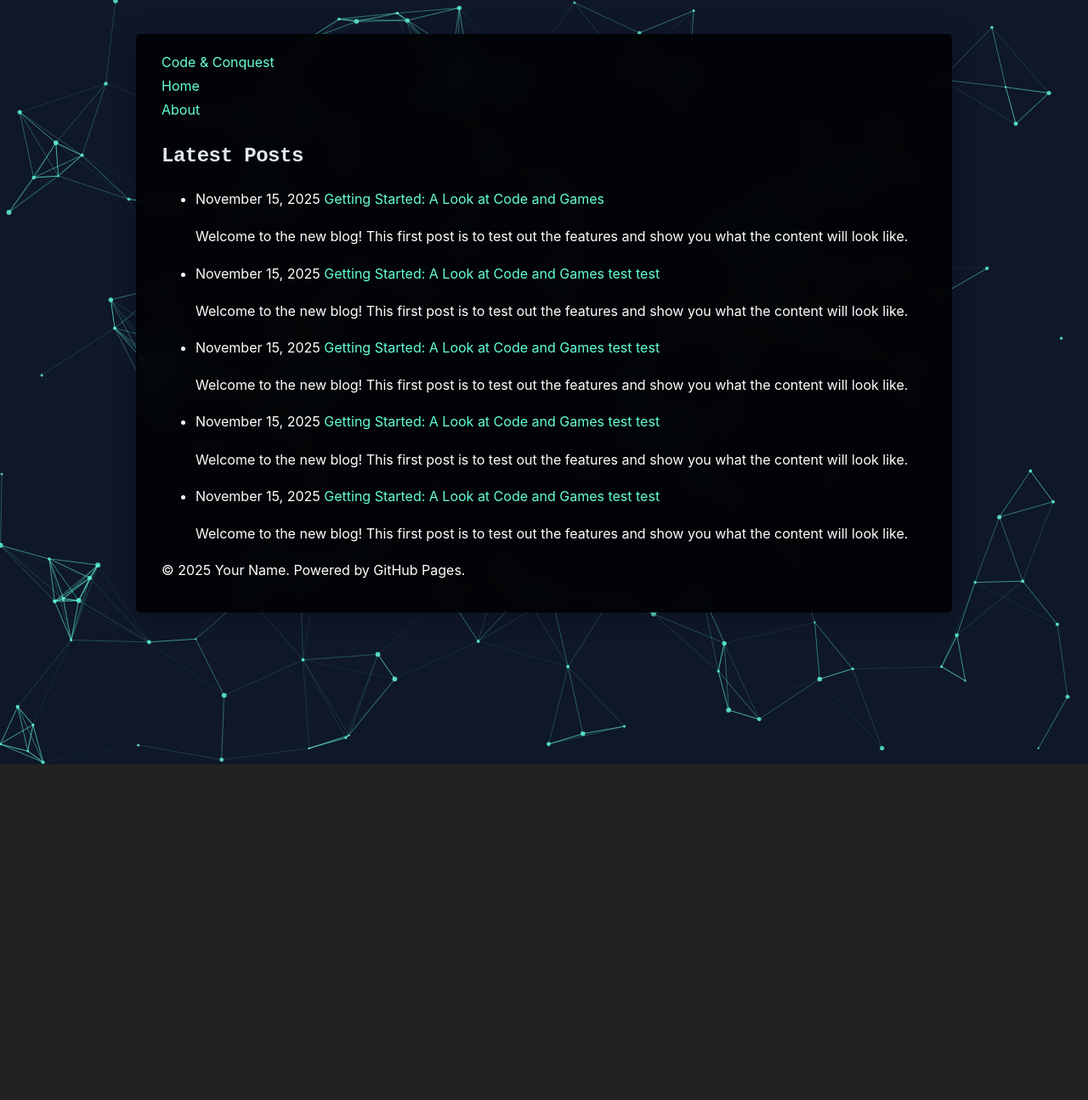
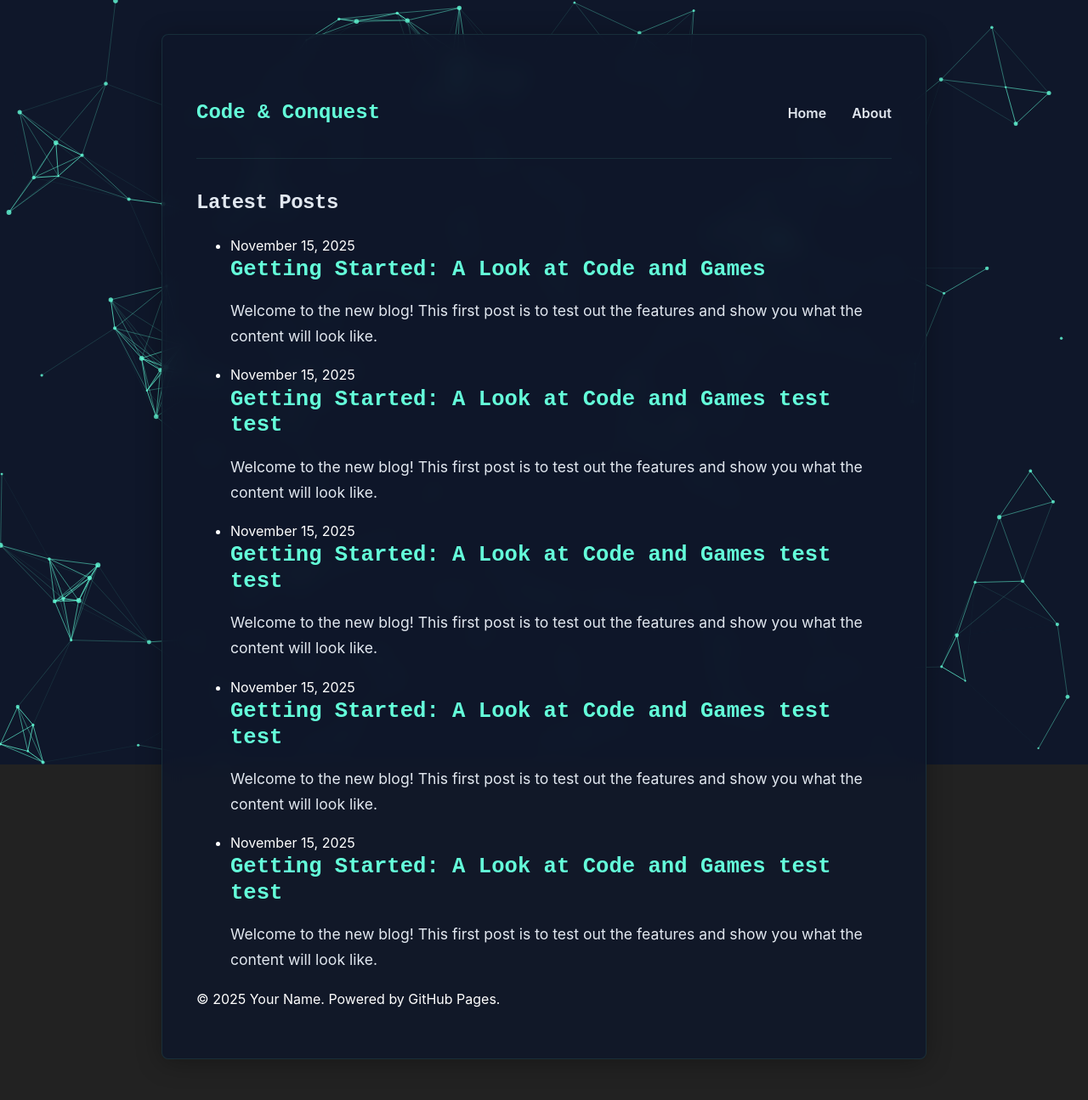
Before and after one commit to RobPiwowarek/RobPiwowarek.github.io, a Jekyll site: the page built from index.md, in a window 1280 px wide. Shown: the whole page at 85% size. Built offline with Jekyll 4.4.1, drawn with Linux system fonts in a browser that asks for light colours; before the commit the page ends 900 px from its top, so only the background shows below that.

Commit message:
css changes

```diff
--- a/assets/css/style.css
+++ b/assets/css/style.css
@@ -1,63 +1,62 @@
+/* =========================================
+   1. VARIABLES & THEME SETUP
+   ========================================= */
 :root {
     /* PALETTE */
     --bg-deep: #0f172a;         /* Matches your canvas background */
-    --text-main: #e2e8f0;       /* Off-white, easier on eyes than pure white */
+    --text-main: #e2e8f0;       /* Off-white */
     --text-muted: #94a3b8;      /* Grey for dates/metadata */
-    --accent-cyan: #64ffda;     /* Matches your particles */
-    --accent-purple: #bd93f9;   /* Matches your math equations */
+    --accent-cyan: #64ffda;     /* Primary Action Color */
+    --accent-purple: #bd93f9;   /* Secondary/Hover Color */
 
-    /* GLASSMORPHISM (The key to readability) */
-    --glass-bg: rgba(15, 23, 42, 0.85); /* Dark, semi-transparent */
-    --glass-border: 1px solid rgba(100, 255, 218, 0.1);
+    /* BORDERS & GLASS */
+    --border-color: rgba(100, 255, 218, 0.1);
+    --glass-bg: rgba(15, 23, 42, 0.85);
     --glass-blur: blur(12px);
 
     /* SPACING */
     --radius-sm: 4px;
     --radius-lg: 8px;
+    --container-width: 900px;
 }
 
-/* 1. TYPOGRAPHY
-   Use a Sans-Serif for reading, Monospace for headers/code
-*/
+/* =========================================
+   2. GLOBAL RESET & TYPOGRAPHY
+   ========================================= */
 @import url('https://fonts.googleapis.com/css2?family=Inter:wght@400;600&family=JetBrains+Mono:wght@400;700&display=swap');
 
+* {
+    box-sizing: border-box;
+}
+
 body {
-    font-family: 'Inter', sans-serif; /* Clean reading font */
+    margin: 0;
+    padding: 0;
+    font-family: 'Inter', sans-serif;
     color: var(--text-main);
     line-height: 1.7;
+    /* CRITICAL: Transparent so we see the JS canvas behind it */
+    background: transparent;
 }
 
+/* Headers */
 h1, h2, h3, h4, h5, h6 {
-    font-family: 'JetBrains Mono', monospace; /* Code-like headers */
+    font-family: 'JetBrains Mono', monospace;
     color: var(--text-main);
+    margin-top: 2rem;
     margin-bottom: 1rem;
     letter-spacing: -0.5px;
 }
 
 h1 {
     color: var(--accent-cyan);
-    text-shadow: 0 0 20px rgba(100, 255, 218, 0.2); /* Slight neon glow */
+    text-shadow: 0 0 20px rgba(100, 255, 218, 0.2);
 }
 
-/* 2. THE "POST" CONTAINER
-   This creates the frosted glass effect over the animation
-*/
-article, .post-card, .container {
-    background: var(--glass-bg);
-    backdrop-filter: var(--glass-blur); /* Blurs the dots behind the text */
-    -webkit-backdrop-filter: var(--glass-blur); /* Safari support */
-    border: var(--glass-border);
-    border-radius: var(--radius-lg);
-    padding: 2rem;
-    margin-bottom: 2rem;
-    box-shadow: 0 4px 30px rgba(0, 0, 0, 0.3); /* Depth */
-}
-
-/* 3. LINKS & INTERACTIONS */
+/* Links */
 a {
     color: var(--accent-cyan);
     text-decoration: none;
-    position: relative;
     transition: color 0.2s;
 }
 
@@ -65,29 +64,150 @@ a:hover {
     color: var(--accent-purple);
 }
 
-/* A cool "terminal" underline effect for links */
-a::after {
+/* =========================================
+   3. HEADER & NAVIGATION (FIXED)
+   ========================================= */
+.site-header {
+    display: flex;
+    justify-content: space-between; /* Pushes Title Left, Nav Right */
+    align-items: center;
+    max-width: var(--container-width);
+    margin: 0 auto; /* Centers the header strip */
+    padding: 2rem 0;
+    border-bottom: 1px solid var(--border-color);
+    position: relative;
+    z-index: 10;
+}
+
+.site-title, header h1 {
+    font-family: 'JetBrains Mono', monospace;
+    font-size: 1.5rem;
+    font-weight: 700;
+    margin: 0;
+}
+
+/* Navigation Links Container */
+.site-nav .trigger, nav {
+    display: flex;
+    gap: 30px; /* Space between Home / About */
+}
+
+.site-nav .page-link, nav a {
+    font-family: 'Inter', sans-serif;
+    font-weight: 600;
+    font-size: 1rem;
+    color: var(--text-main);
+    position: relative;
+}
+
+/* The "Underline" hover effect */
+.site-nav .page-link::after, nav a::after {
     content: '';
     display: block;
     width: 0;
-    height: 1px;
+    height: 2px;
     background: var(--accent-purple);
     transition: width 0.3s;
+    position: absolute;
+    bottom: -5px;
+    left: 0;
 }
 
-a:hover::after {
+.site-nav .page-link:hover::after, nav a:hover::after {
     width: 100%;
 }
 
-/* 4. CODE BLOCKS (Crucial for your site) */
+/* =========================================
+   4. MAIN CONTAINER & CARDS
+   ========================================= */
+.main-wrapper {
+    position: relative;
+    width: 100%;
+    max-width: 1400px;
+    margin: 40px auto;
+}
+
+/* The central column where text lives */
+.container, article, .post-content {
+    position: relative;
+    z-index: 5;
+    background: var(--glass-bg);
+    backdrop-filter: var(--glass-blur);
+    -webkit-backdrop-filter: var(--glass-blur);
+    border: 1px solid var(--border-color);
+    padding: 2.5rem;
+    border-radius: var(--radius-lg);
+    max-width: var(--container-width);
+    margin: 0 auto 3rem auto; /* Centers it */
+    box-shadow: 0 4px 30px rgba(0, 0, 0, 0.3);
+}
+
+/* =========================================
+   5. POST LIST STYLING (FIXED)
+   ========================================= */
+ul.post-list, .home ul {
+    list-style: none;
+    padding: 0;
+    margin: 0;
+}
+
+ul.post-list > li, .home ul > li {
+    margin-bottom: 3rem;
+    padding-bottom: 2rem;
+    border-bottom: 1px solid rgba(255, 255, 255, 0.05);
+}
+
+/* 1. Date: Small & Muted */
+.post-meta, li span.post-meta {
+    display: block;
+    font-family: 'Inter', sans-serif;
+    font-size: 0.85rem;
+    color: var(--text-muted);
+    text-transform: uppercase;
+    letter-spacing: 1px;
+    margin-bottom: 0.5rem;
+}
+
+/* 2. Title: Big & Cyan */
+.post-link, li h3 a, li a.post-link {
+    display: block;
+    font-family: 'JetBrains Mono', monospace;
+    font-size: 1.6rem;
+    font-weight: 700;
+    color: var(--accent-cyan);
+    line-height: 1.2;
+    margin-bottom: 1rem;
+}
+
+.post-link:hover, li h3 a:hover {
+    text-decoration: underline;
+    text-decoration-color: var(--accent-purple);
+}
+
+/* 3. Excerpt Text */
+.post-content, li p {
+    font-size: 1.1rem;
+    color: var(--text-main);
+    margin-top: 0.5rem;
+    /* Remove glass styling from inner paragraphs to avoid double-glass effect */
+    background: none;
+    border: none;
+    box-shadow: none;
+    backdrop-filter: none;
+    padding: 0;
+}
+
+/* =========================================
+   6. CODE & BUTTONS
+   ========================================= */
 pre, code {
     font-family: 'JetBrains Mono', monospace;
     font-size: 0.9rem;
 }
 
-/* Inline code (like `this`) */
+/* Inline code */
 p code {
-    background: rgba(189, 147, 249, 0.15); /* Low opacity purple */
+    background: rgba(189, 147, 249, 0.15);
     color: var(--accent-purple);
     padding: 2px 6px;
     border-radius: var(--radius-sm);
@@ -95,14 +215,14 @@ p code {
 
 /* Code Blocks */
 pre {
-    background: #020617; /* Darker than the card */
+    background: #020617;
     border: 1px solid rgba(255, 255, 255, 0.1);
     padding: 1.5rem;
     border-radius: var(--radius-sm);
     overflow-x: auto;
+    margin: 1.5rem 0;
 }
 
-/* 5. BUTTONS */
 button, .btn {
     background: transparent;
     color: var(--accent-cyan);
@@ -119,149 +239,80 @@ button, .btn {
 
 button:hover, .btn:hover {
     background: rgba(100, 255, 218, 0.1);
-    box-shadow: 0 0 15px rgba(100, 255, 218, 0.4); /* Glow effect */
+    box-shadow: 0 0 15px rgba(100, 255, 218, 0.4);
     transform: translateY(-2px);
 }
 
-/* 6. SCROLLBAR (Webkit only)
-   Makes the scrollbar fit the theme instead of the ugly default grey
-*/
-::-webkit-scrollbar {
-    width: 10px;
-}
-::-webkit-scrollbar-track {
-    background: var(--bg-deep);
-}
-::-webkit-scrollbar-thumb {
-    background: #334155;
-    border-radius: 5px;
-}
-::-webkit-scrollbar-thumb:hover {
-    background: var(--accent-cyan);
-}
-
-/* --- Responsive Design --- */
-@media (max-width: 600px) {
-    .site-header {
-        flex-direction: column;
-        align-items: flex-start;
-    }
-    .site-nav {
-        margin-top: 10px;
-    }
-    .site-nav a {
-        margin-left: 0;
-        margin-right: 15px;
-    }
-
-}
-
-/* --- NEW: Asymmetric Matrix Boxes --- */
-
-/* --- NEW: Main Wrapper --- */
-.main-wrapper {
-    position: relative;
-    width: 100%;
-    max-width: 1400px; /* NEW: Wider to accommodate more boxes */
-    margin: 40px auto;
-}
-
-/* 1. Main style for all boxes */
+/* =========================================
+   7. DECORATIVE MATRIX BOXES
+   ========================================= */
 .matrix-box {
-    position: absolute; /* <-- CHANGED */
+    position: absolute;
     z-index: 1;
     background-color: #000;
     border: 1px solid var(--border-color);
     overflow: hidden;
 }
 
-/* 2. Style for the canvas inside any box */
 .matrix-box canvas {
     width: 100%;
     height: 100%;
 }
 
-/* 3. Your main content container */
-.container {
-    position: relative;
-    z-index: 2;
-    background-color: rgba(0, 0, 0, 0.85);
-    border: 1px solid var(--border-color);
-    padding: 20px 30px;
-    border-radius: 5px;
-    max-width: 900px; /* NEW: Slightly wider than before, but smaller than wrapper */
-    margin: 0 auto;
+/* Left Cluster */
+#matrix-box-1 { top: 50px; left: -80px; width: 240px; height: 240px; margin-right: 100px; }
+#matrix-box-2 { top: 320px; left: -320px; width: 400px; height: 360px; margin-right: 140px; }
+#matrix-box-3 { top: 710px; left: -100px; width: 240px; height: 240px; margin-right: 120px; }
+
+/* Right Cluster */
+#matrix-box-4 { top: 50px; right: -80px; width: 240px; height: 240px; margin-left: 100px; }
+#matrix-box-5 { top: 320px; right: -320px; width: 400px; height: 360px; margin-left: 140px; }
+#matrix-box-6 { top: 710px; right: -100px; width: 240px; height: 240px; margin-left: 120px; }
+
+/* Main Background Canvas (Fixed) */
+canvas {
+    /* This targets the JS particle canvas if it doesn't have an ID */
+    display: block;
 }
-
-/*
- * --- CLUSTERED MATRIX BOXES (NEW LAYOUT) ---
- * Tweak these values to get the exact look you want.
- * Note the 'margin-right' and 'margin-left' for separation.
- */
-
-/* --- LEFT CLUSTER --- */
-#matrix-box-1 {
-    top: 50px;
-    left: -80px;
-    width: 240px;
-    height: 240px; /* Square */
-    margin-right: 100px; /* Space from main content */
-}
-
-#matrix-box-2 {
-    top: 320px; /* Stacked below box 1 */
-    left: -320px; /* Slightly shifted */
-    width: 400px;
-    height: 360px; /* Square */
-    margin-right: 140px;
-}
-
-#matrix-box-3 {
-    top: 710px; /* Stacked below box 2 */
-    left: -100px;
-    width: 240px;
-    height: 240px; /* Square */
-    margin-right: 120px;
-}
-
-/* --- RIGHT CLUSTER --- */
-#matrix-box-4 {
-    top: 50px;
-    right: -80px;
-    width: 240px;
-    height: 240px; /* Square */
-    margin-left: 100px; /* Space from main content */
-}
-
-#matrix-box-5 {
-    top: 320px; /* Stacked below box 4 */
-    right: -320px; /* Slightly shifted */
-    width: 400px;
-    height: 360px; /* Square */
-    margin-left: 140px;
-}
-
-#matrix-box-6 {
-    top: 710px; /* Stacked below box 5 */
-    right: -100px;
-    width: 240px;
-    height: 240px; /* Square */
-    margin-left: 120px;
-}
-
+/* If you gave your background canvas an ID, ensure this is set */
 #background-canvas {
-    position: fixed; /* Fixes it to the viewport */
+    position: fixed;
     top: 0;
     left: 0;
     width: 100vw;
     height: 100vh;
-    z-index: 1; /* Sits on top of the BODY background */
+    z-index: -1;
 }
 
-/* --- Responsive Design --- */
-/* Hide all matrix boxes when the wrapper starts to get too small */
-@media (max-width: 1400px) { /* NEW: Matches wrapper max-width */
-    .matrix-box {
-        display: none;
+/* =========================================
+   8. RESPONSIVE DESIGN
+   ========================================= */
+@media (max-width: 1400px) {
+    /* Hide matrix boxes when screen is too narrow for them */
+    .matrix-box { display: none; }
+}
+
+@media (max-width: 950px) {
+    /* Adjust padding for mobile/tablet */
+    .site-header {
+        padding: 2rem 20px;
+    }
+    .container {
+        margin: 0 20px;
+        width: auto;
     }
 }
+
+@media (max-width: 600px) {
+    /* Stack Header vertically on phones */
+    .site-header {
+        flex-direction: column;
+        align-items: flex-start;
+        gap: 1rem;
+    }
+
+    .site-nav .trigger {
+        flex-wrap: wrap;
+        gap: 15px;
+    }
+}
```
Also changed, not shown: _posts/2025-11-15-getting-started.md (+1 -1 lines).
